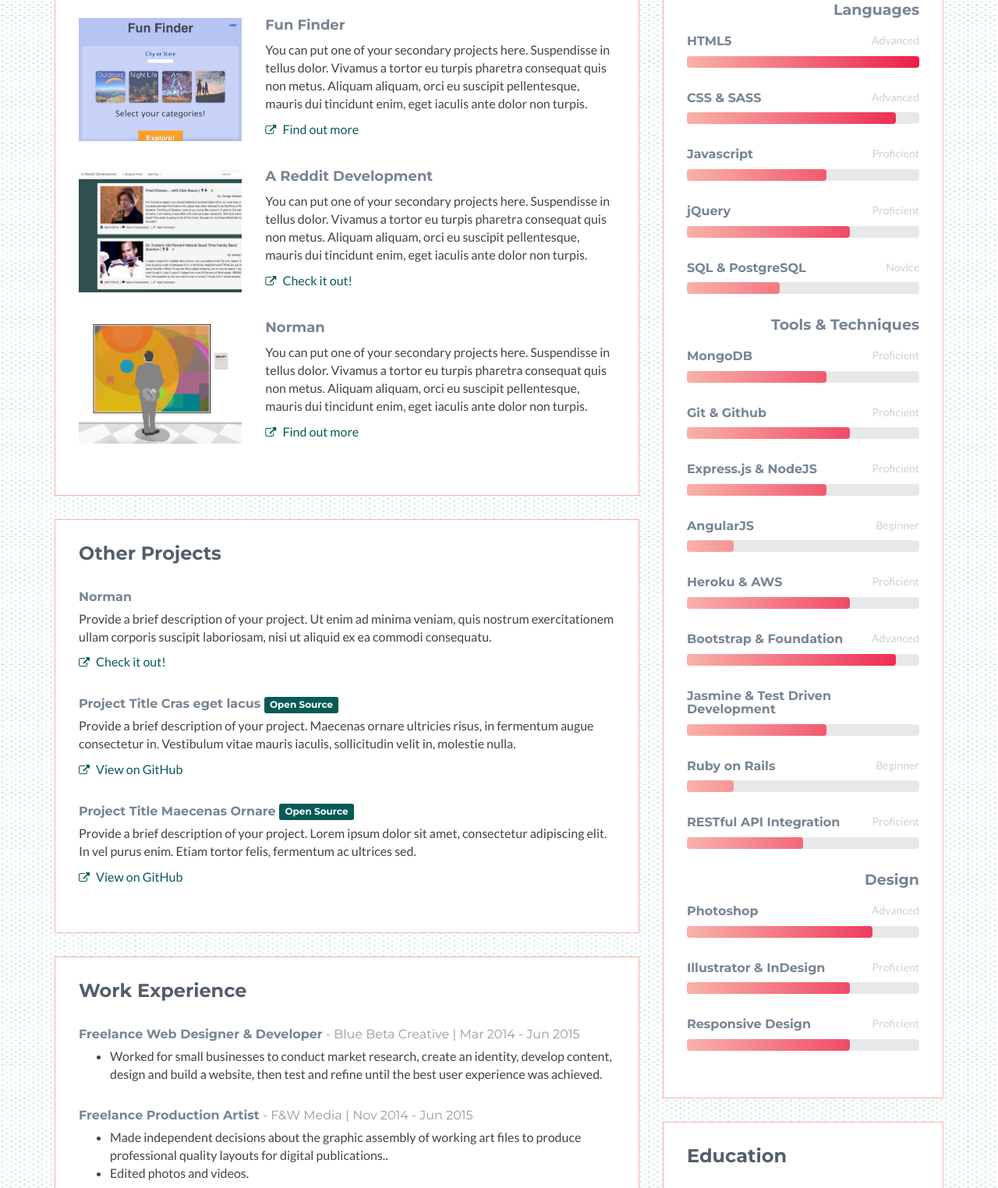
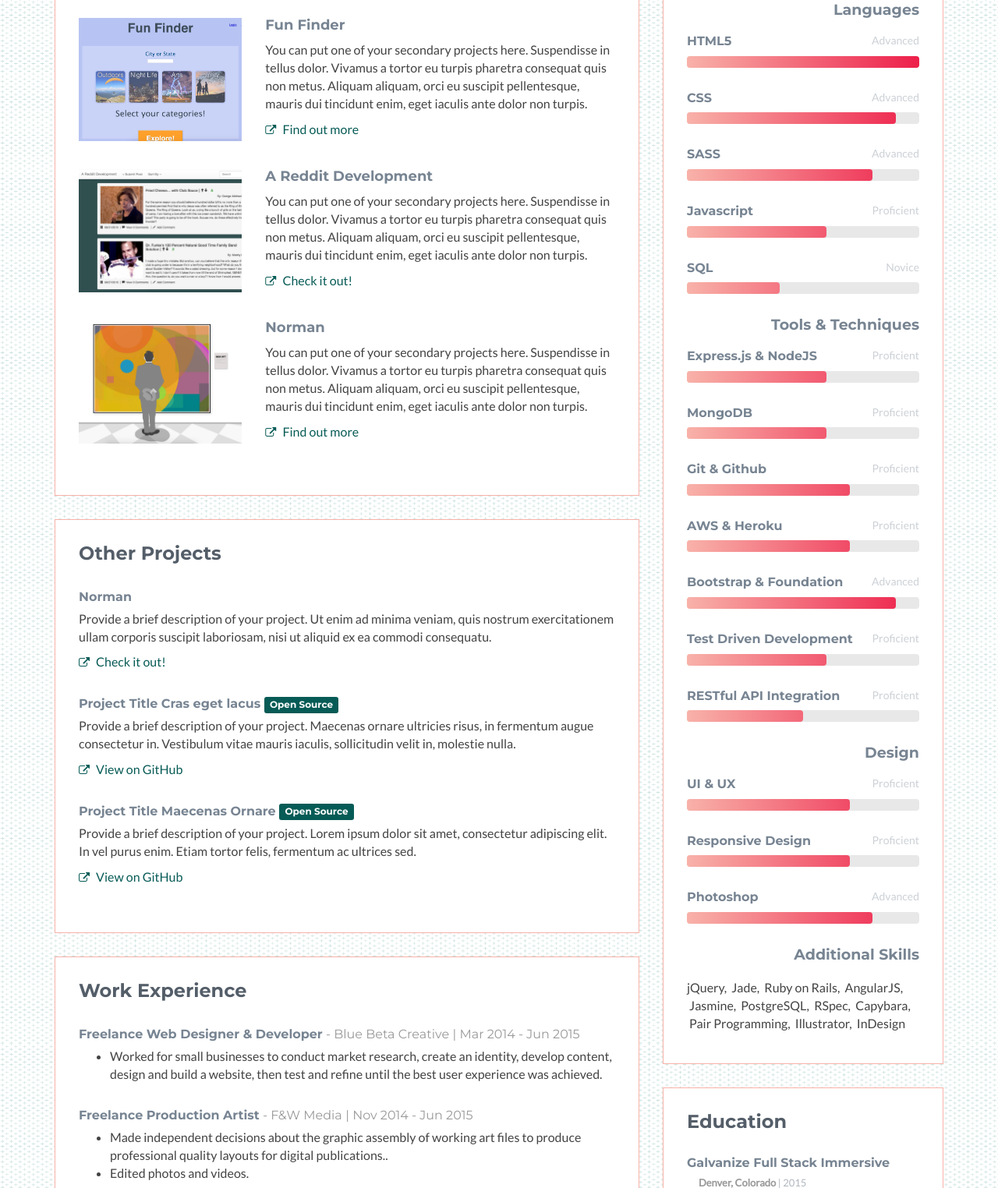
Before and after one commit to micahbell/micahbell.github.io, a plain HTML site: page index.html in a window 1280 px wide. Shown: the part 1220-2744 px from the top of the page at 78% size. Drawn offline with Linux system fonts and the light colour scheme.

Commit message:
Skill changes.

```diff
--- a/index.html
+++ b/index.html
@@ -216,9 +216,16 @@
                 </div><!-- item -->
 
                 <div class="item">
-                  <h3 class="level-title">CSS &amp; SASS<span class="level-label">Advanced</span></h3>
+                  <h3 class="level-title">CSS<span class="level-label">Advanced</span></h3>
                   <div class="level-bar">
                     <div class="level-bar-inner" data-level="90%"></div>
+                  </div>
+                </div><!-- item -->
+
+                <div class="item">
+                  <h3 class="level-title">SASS<span class="level-label">Advanced</span></h3>
+                  <div class="level-bar">
+                    <div class="level-bar-inner" data-level="80%"></div>
                   </div>
                 </div><!-- item -->
 
@@ -229,7 +236,7 @@
                   </div>
                 </div><!-- item -->
 
-                <div class="item">
+                <!-- <div class="item">
                   <h3 class="level-title">jQuery<span class="level-label">Proficient</span></h3>
                   <div class="level-bar">
                     <div class="level-bar-inner" data-level="70%"></div>
@@ -237,13 +244,20 @@
                 </div><!-- item -->
 
                 <div class="item">
-                  <h3 class="level-title">SQL &amp; PostgreSQL<span class="level-label">Novice</span></h3>
+                  <h3 class="level-title">SQL<span class="level-label">Novice</span></h3>
                   <div class="level-bar">
                     <div class="level-bar-inner" data-level="40%"></div>
                   </div>
                 </div><!-- item -->
 
                 <h3 class="skill-heading">Tools &amp; Techniques</h3>
+                <div class="item">
+                  <h3 class="level-title">Express.js &amp; NodeJS<span class="level-label">Proficient</span></h3>
+                  <div class="level-bar">
+                    <div class="level-bar-inner" data-level="60%"></div>
+                  </div>
+                </div><!-- item -->
+
                 <div class="item">
                   <h3 class="level-title">MongoDB<span class="level-label">Proficient</span></h3>
                   <div class="level-bar">
@@ -258,14 +272,7 @@
                   </div>
                 </div><!-- item -->
 
-                <div class="item">
-                  <h3 class="level-title">Express.js &amp; NodeJS<span class="level-label">Proficient</span></h3>
-                  <div class="level-bar">
-                    <div class="level-bar-inner" data-level="60%"></div>
-                  </div>
-                </div><!-- item -->
-
-                <div class="item">
+                <!-- <div class="item">
                   <h3 class="level-title">AngularJS<span class="level-label">Beginner</span></h3>
                   <div class="level-bar">
                     <div class="level-bar-inner" data-level="20%"></div>
@@ -273,7 +280,7 @@
                 </div><!-- item -->
 
                 <div class="item">
-                  <h3 class="level-title">Heroku &amp; AWS<span class="level-label">Proficient</span></h3>
+                  <h3 class="level-title">AWS &amp; Heroku<span class="level-label">Proficient</span></h3>
                   <div class="level-bar">
                     <div class="level-bar-inner" data-level="70%"></div>
                   </div>
@@ -287,13 +294,13 @@
                 </div><!-- item -->
 
                 <div class="item">
-                  <h3 class="level-title">Jasmine &amp; Test Driven Development</h3>
+                  <h3 class="level-title">Test Driven Development<span class="level-label">Proficient</span></h3>
                   <div class="level-bar">
                     <div class="level-bar-inner" data-level="60%"></div>
                   </div>
                 </div><!-- item -->
 
-                <div class="item">
+                <!-- <div class="item">
                   <h3 class="level-title">Ruby on Rails<span class="level-label">Beginner</span></h3>
                   <div class="level-bar">
                     <div class="level-bar-inner" data-level="20%"></div>
@@ -309,14 +316,7 @@
 
                 <h3 class="skill-heading">Design</h3>
                 <div class="item">
-                  <h3 class="level-title">Photoshop<span class="level-label">Advanced</span></h3>
-                  <div class="level-bar">
-                    <div class="level-bar-inner" data-level="80%"></div>
-                  </div>
-                </div><!-- item -->
-
-                <div class="item">
-                  <h3 class="level-title">Illustrator &amp; InDesign<span class="level-label">Proficient</span></h3>
+                  <h3 class="level-title">UI &amp; UX<span class="level-label">Proficient</span></h3>
                   <div class="level-bar">
                     <div class="level-bar-inner" data-level="70%"></div>
                   </div>
@@ -328,6 +328,19 @@
                     <div class="level-bar-inner" data-level="70%"></div>
                   </div>
                 </div><!-- item -->
+
+                <div class="item">
+                  <h3 class="level-title">Photoshop<span class="level-label">Advanced</span></h3>
+                  <div class="level-bar">
+                    <div class="level-bar-inner" data-level="80%"></div>
+                  </div>
+                </div><!-- item -->
+
+                <h3 class="skill-heading">Additional Skills</h3>
+                <p>
+                  jQuery, &nbsp;Jade, &nbsp;Ruby on Rails, &nbsp;AngularJS, &nbsp;Jasmine, &nbsp;PostgreSQL, &nbsp;RSpec, &nbsp;Capybara, &nbsp;Pair Programming, &nbsp;Illustrator, &nbsp;InDesign
+                </p>
+
               </div><!-- skillset -->
             </div><!-- content -->
           </div><!-- section-inner -->
```
